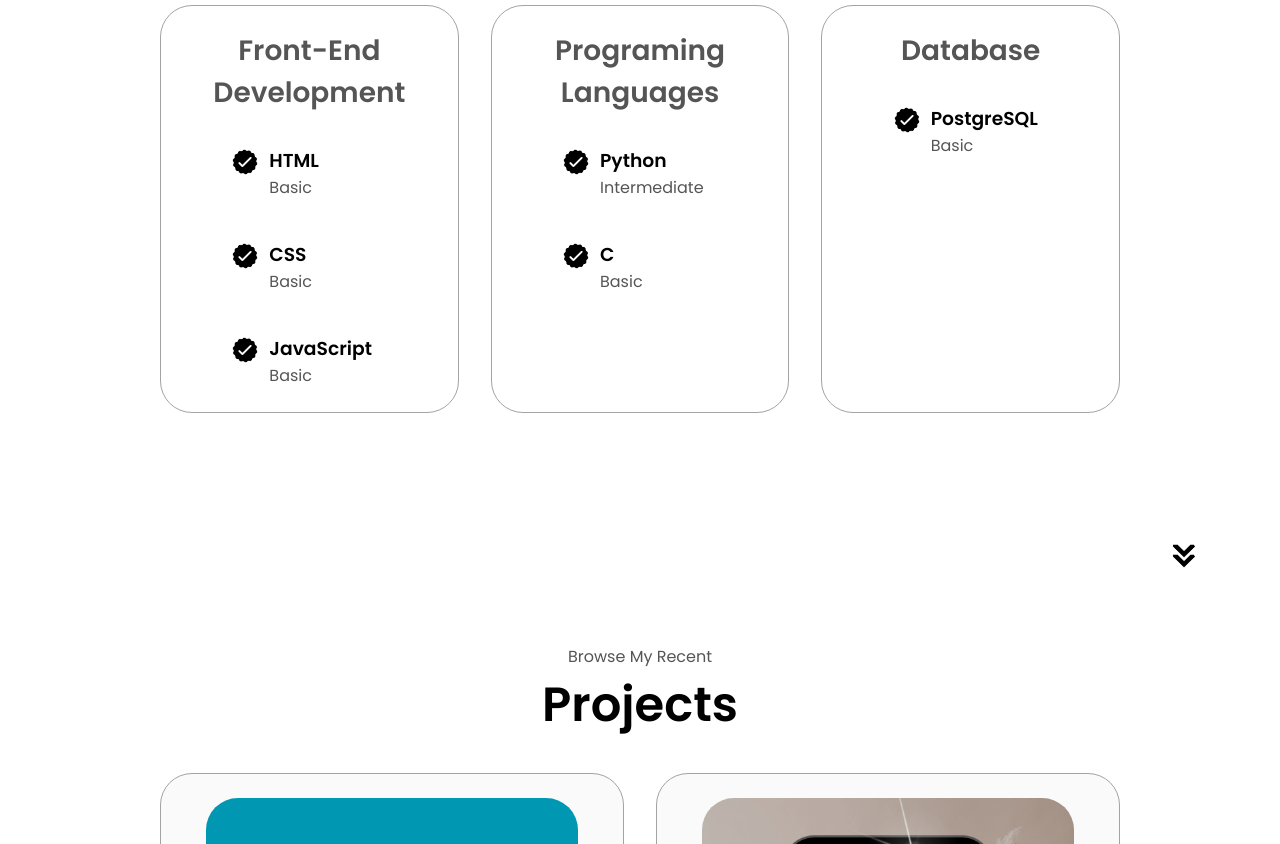
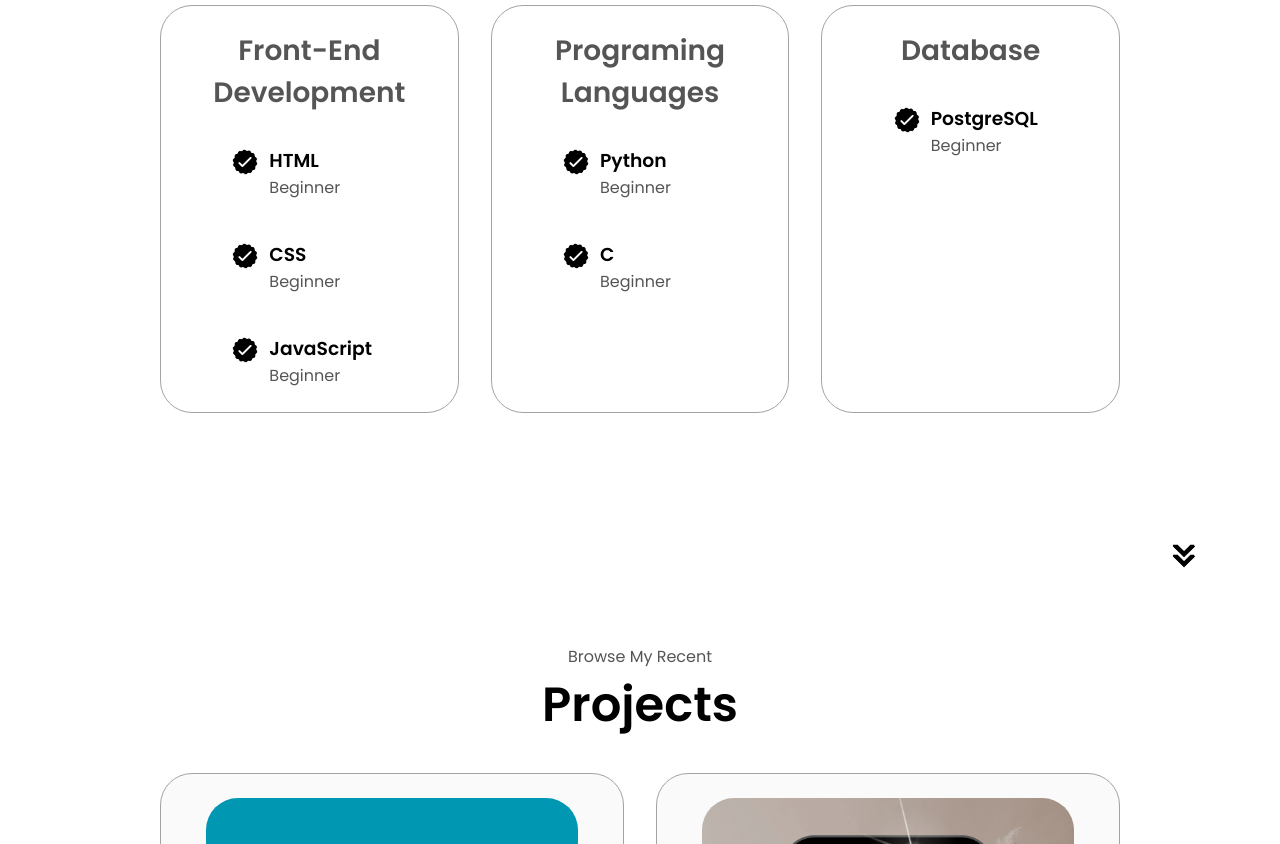
Before and after one commit to Simbu06/Portfolio, a plain HTML site: page index.html in a window 1280 px wide. Shown: the part 1820-2664 px from the top of the page. Drawn offline with Linux system fonts and the light colour scheme.

Commit message:
Updated 11Nov

```diff
--- a/index.html
+++ b/index.html
@@ -11,7 +11,7 @@
   </head>
   <body>
     <nav id="desktop-nav">
-      <div class="logo">Silambarsan R</div>
+      <div class="logo">Silambarasan R</div>
       <div>
         <ul class="nav-links">
           <li><a href="#about">About</a></li>
@@ -22,7 +22,7 @@
       </div>
     </nav>
     <nav id="hamburger-nav">
-      <div class="logo">Silambarsan R</div>
+      <div class="logo">Silambarasan R</div>
       <div class="hamburger-menu">
         <div class="hamburger-icon" onclick="toggleMenu()">
           <span></span>
@@ -48,7 +48,7 @@
         <div class="btn-container">
           <button
             class="btn btn-color-2"
-            onclick="window.open('./assets/Final.pdf')"
+            onclick="window.open('./assets/Frontend.pdf')"
           >
             Download CV
           </button>
@@ -125,7 +125,7 @@
                 />
                 <div>
                   <h3>HTML</h3>
-                  <p>Basic</p>
+                  <p>Beginner</p>
                 </div>
               </article>
               <article>
@@ -136,7 +136,7 @@
                 />
                 <div>
                   <h3>CSS</h3>
-                  <p>Basic</p>
+                  <p>Beginner</p>
                 </div>
               </article>
               <article>
@@ -147,7 +147,7 @@
                 />
                 <div>
                   <h3>JavaScript</h3>
-                  <p>Basic</p>
+                  <p>Beginner</p>
                 </div>
               </article>
             </div>
@@ -163,7 +163,7 @@
                 />
                 <div>
                   <h3>Python</h3>
-                  <p>Intermediate</p>
+                  <p>Beginner</p>
                 </div>
               </article>
               <article>
@@ -174,7 +174,7 @@
                 />
                 <div>
                   <h3>C</h3>
-                  <p>Basic</p>
+                  <p>Beginner</p>
                 </div>
               </article>
             </div>
@@ -190,7 +190,7 @@
                 />
                 <div>
                   <h3>PostgreSQL</h3>
-                  <p>Basic</p>
+                  <p>Beginner</p>
                 </div>
               </article>
             </div>
```
Also changed, not shown: 2 other files.
